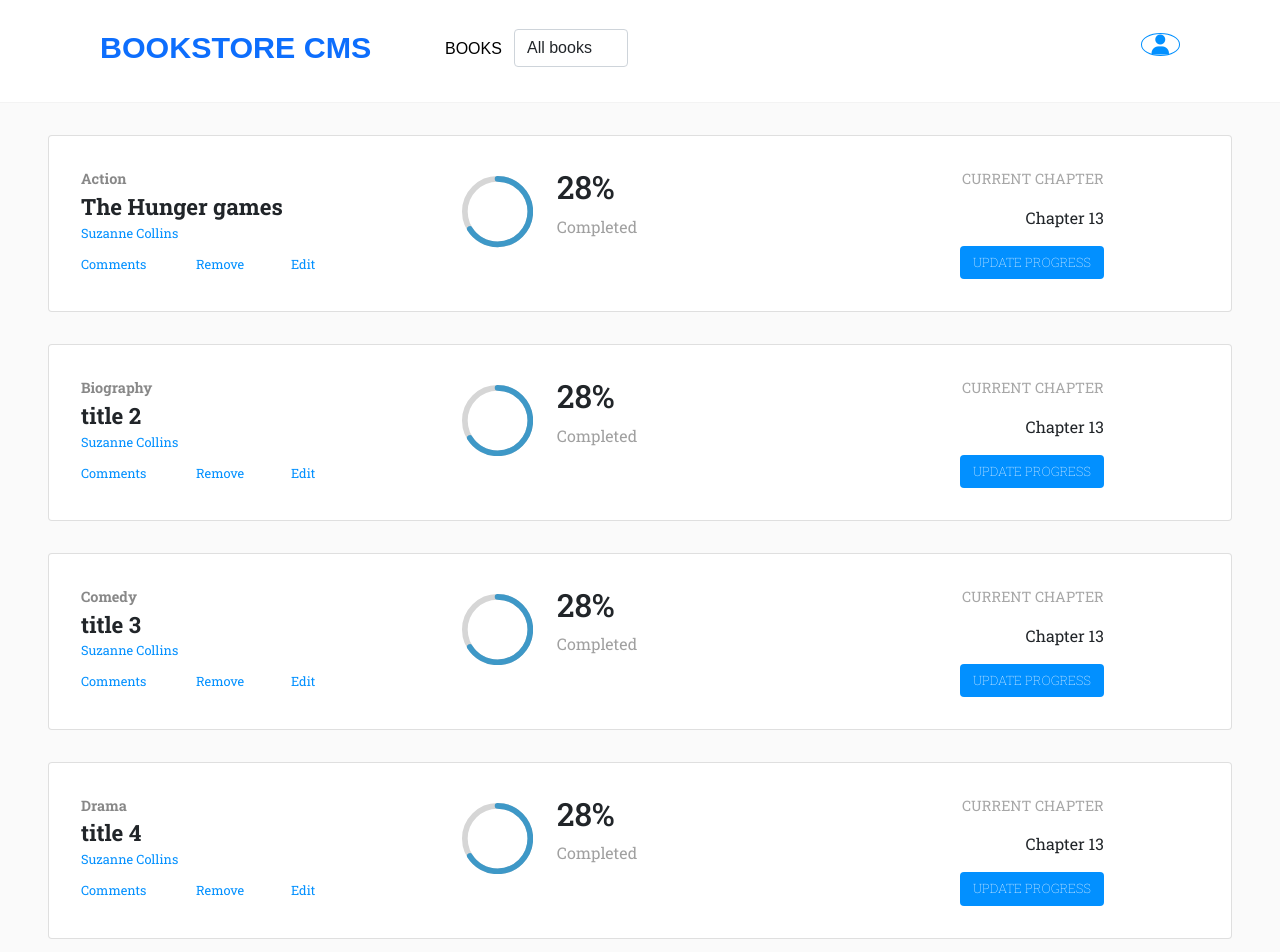
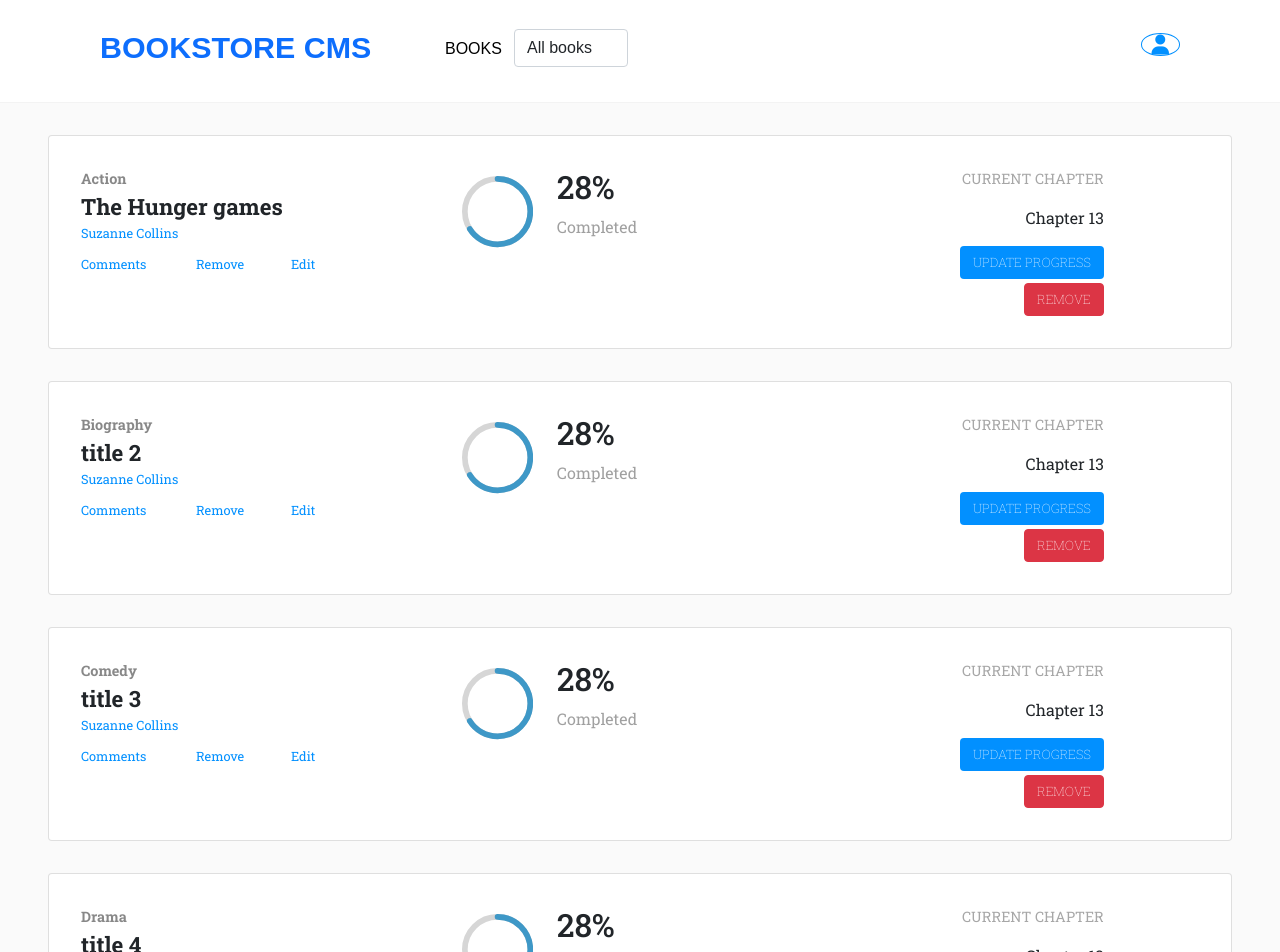
Before and after one commit to vichuge/react-bookstore, a React (Create React App) app: page / in a window 1280 px wide. Shown: the top 952 px of the page. Built offline with nearby package versions, Linux system fonts and the light colour scheme; a web font is replaced by a local one.

Commit message:
Fix issue for update/delete button

```diff
--- a/src/components/Book.js
+++ b/src/components/Book.js
@@ -37,7 +37,9 @@ const Book = ({ book, handleRemoveBook }) => {
         <div className="col-12 col-sm-3 col-md-4 card-last-div">
           <p className="current-chapter">Current chapter</p>
           <p>Chapter 13</p>
-          <button type="button" onClick={handleBookRemove} className="btn btn-update">Update progress</button>
+          <button type="button" className="btn btn-update btn-myblue mb-1">Update progress</button>
+          <br />
+          <button type="button" onClick={handleBookRemove} className="btn btn-danger">Remove</button>
         </div>
       </div>
     </div>
--- a/src/index.css
+++ b/src/index.css
@@ -127,9 +127,15 @@ hr {
   font-size: 0.9em;
 }
 
-.btn-update {
+.btn-myblue {
+  background-color: #0290ff;
+}
+
+.btn-update,
+.btn-danger,
+.btn-myblue:hover {
   text-transform: uppercase;
-  background-color: #0290ff;
+
   color: white;
   font-weight: 100;
   font-size: 0.8em;
```
